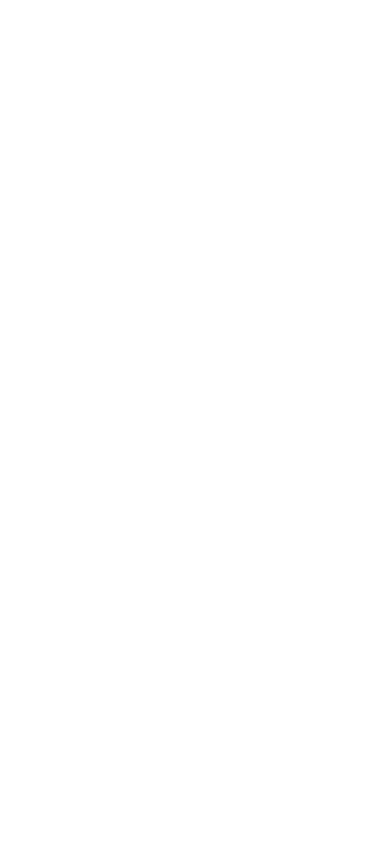
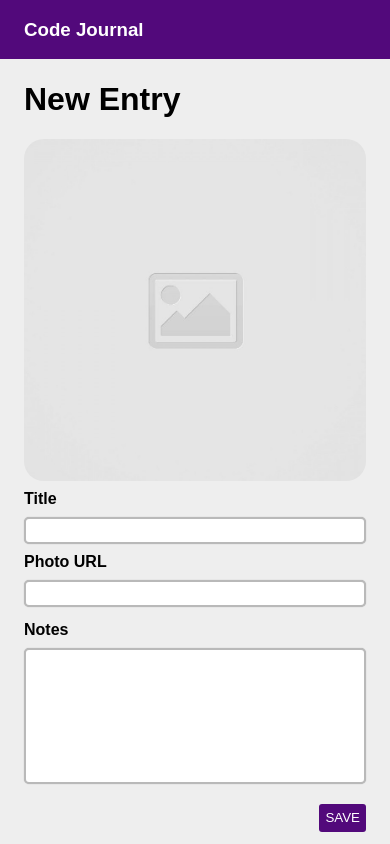
Before and after one commit to btoomepuu/code-journal, a website: page index.html in a window 390 px wide. Drawn offline with Linux system fonts and the light colour scheme.

Commit message:
form layout works for mobile and desktops, required added to inputs

```diff
--- a/css/styles.css
+++ b/css/styles.css
@@ -0,0 +1,56 @@
+body {
+  background-color: rgb(238, 238, 238);
+  font-family: sans-serif;
+}
+
+header {
+  background-color: rgb(82, 9, 123);
+  color: white;
+}
+
+img {
+  border-radius: 20px;
+}
+
+input,
+label,
+textarea {
+  display: block;
+  width: 100%;
+  line-height: 1.6;
+  margin: 5px 0;
+  font-weight: bold;
+  outline: none;
+}
+
+input,
+textarea {
+  border: 2px solid rgb(185, 185, 185);
+  border-radius: 5px;
+  box-shadow: 0 0 1px rgb(173, 173, 173);
+}
+
+textarea {
+  resize: none;
+  outline: none;
+  height: auto;
+}
+
+textarea:focus-within,
+input:focus-within {
+  border: 2px solid rgb(185, 160, 204);
+  box-shadow: 0 0 1px rgb(84, 16, 124);
+}
+
+button {
+  background-color: rgb(82, 9, 123);
+  color: white;
+  border-radius: 3px;
+  border-style: none;
+  line-height: 2;
+}
+
+.save-button {
+  margin-top: 15px;
+  text-align: right;
+}
--- a/index.html
+++ b/index.html
@@ -17,7 +17,38 @@
 </head>
 <body>
   <header>
+    <div class="container">
+      <div class="row">
+        <h3 class="column-full">Code Journal</h3>
+      </div>
+    </div>
   </header>
+  <div class="container">
+    <div data-view="entry-form" id="entry-form">
+      <form>
+        <div class="row">
+          <h1 class="column-full">New Entry</h1>
+          <img class="column-half" src="/images/placeholder-image-square.jpg" alt="Image Place Holder">
+          <div class="column-full column-half">
+            <label for="title">Title</label>
+            <input type="text" name="title" id="title" class="column-full" required>
+            <label for="photo-url">Photo URL</label>
+            <input type="text" name="photo-url" id="photo-url" required>
+          </div>
+          <div class="column-full">
+            <label for="note">Notes</label>
+            <textarea name="note" id="note" rows="6" required></textarea>
+          </div>
+        </div>
+        <div class="row">
+          <div class="save-button column-full">
+            <button type="submit" form="entry">SAVE</button>
+          </div>
+        </div>
+      </form>
+    </div>
+  </div>
+
   <main>
   </main>
   <script src="js/data.js"></script>
```
